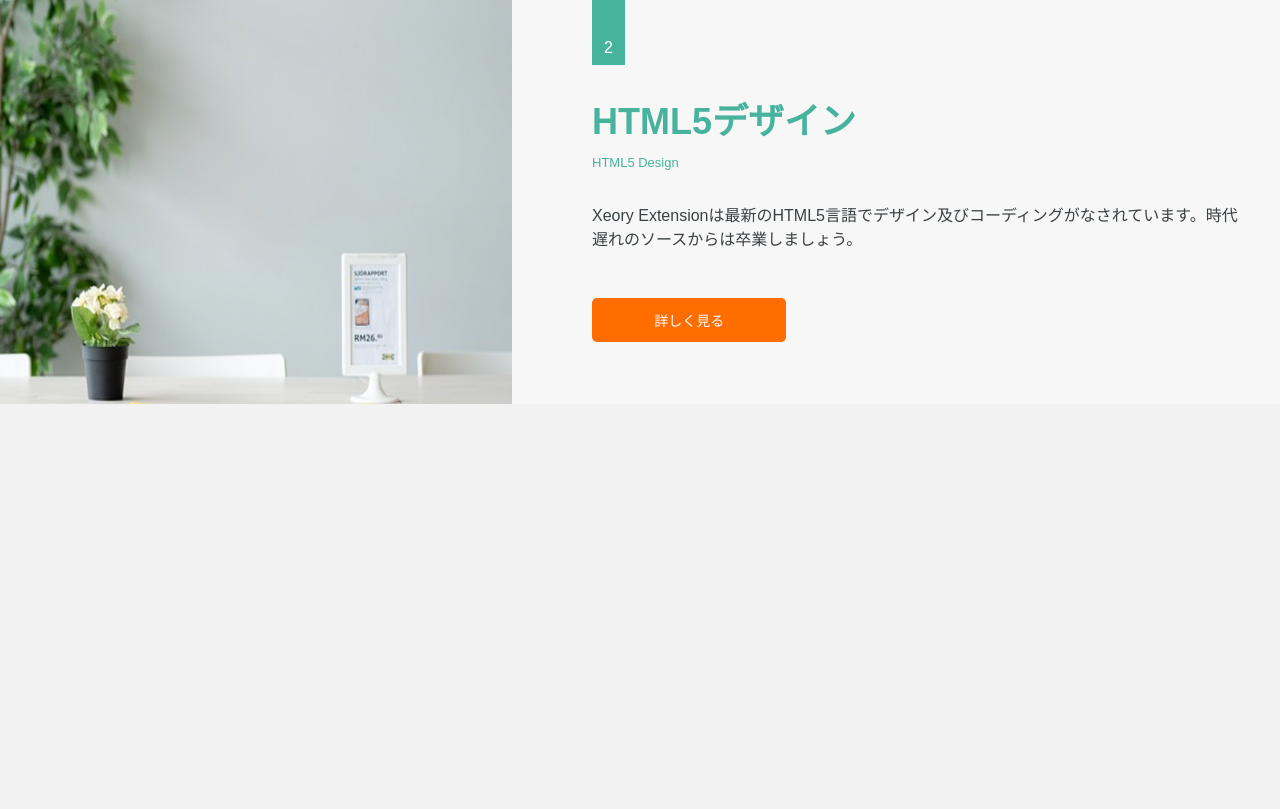
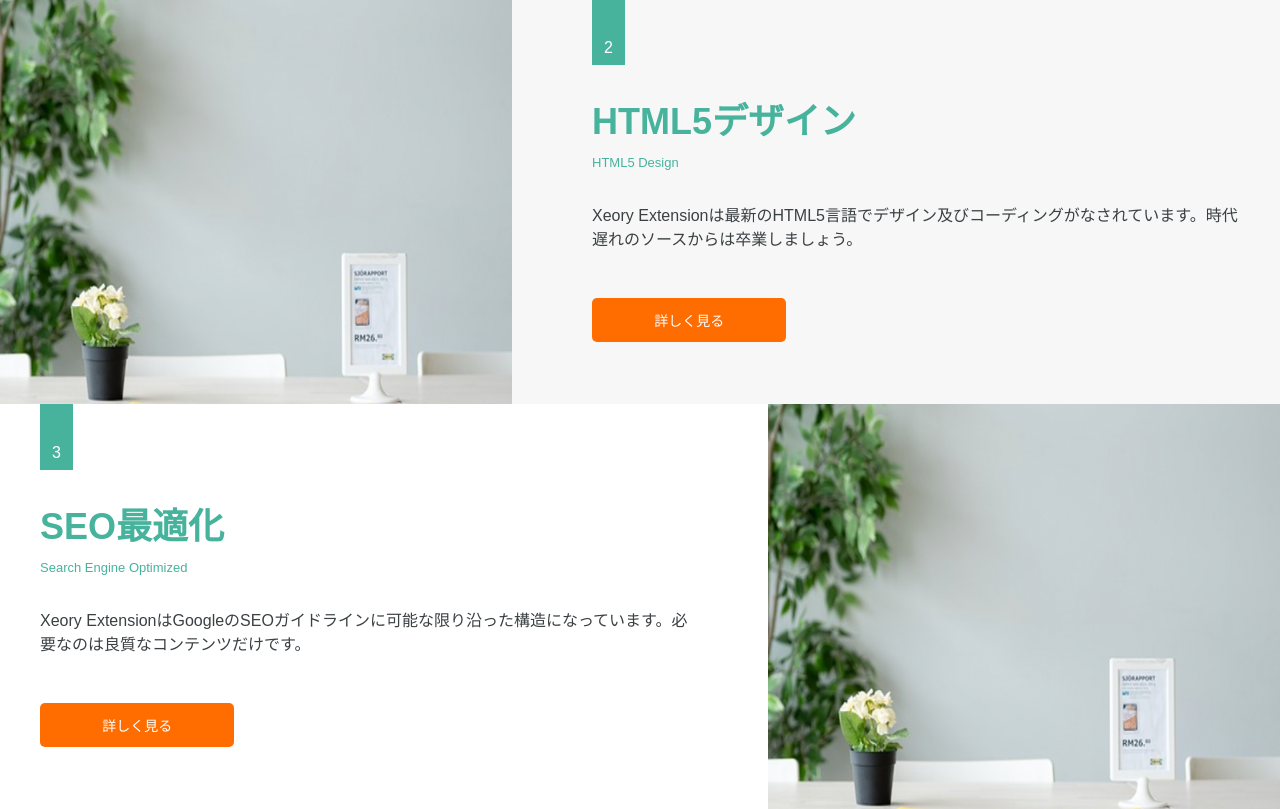
Before and after one commit to maekawatatsuya1217/front-end-app, a Rails app: page /tops/fifth_content in a window 1280 px wide. Shown: the part 2345-3154 px from the top of the page. Before the commit the page ends 2749 px from the top, so only its background shows below. Run offline with Rails 7, Linux system fonts and the light colour scheme; style sheets or scripts are compiled from the project's sources.

Commit message:
SEO最適化部分の作成

```diff
--- a/app/views/tops/fifth_content.html.erb
+++ b/app/views/tops/fifth_content.html.erb
@@ -159,6 +159,25 @@
             </div>
           </div>
         </section>
+
+        <section class="xeory_feature_main_area">
+          <div class="xeory_feature_wrap">
+            <div class="xeory_feature_box">
+              <div class="xeory_feature_inner">
+                <div class="xeory_feature_title">
+                  <p class="xeory_feature_number">3</p>
+                  <h3 class="xeory_feature_ttl">SEO最適化</h3>
+                  <p class="xeory_feature_english">Search Engine Optimized</p>
+                  <p>Xeory ExtensionはGoogleのSEOガイドラインに可能な限り沿った構造になっています。必要なのは良質なコンテンツだけです。</p>
+                  <p class="xeory_feature_btn">詳しく見る</p>
+                </div>
+              </div>
+              <div>
+                <%= image_tag("under.png", class: :xeory_feature_right_img) %>
+              </div>
+            </div>
+          </div>
+        </section>
       </section>
     <%# 特徴 %>
 
```
